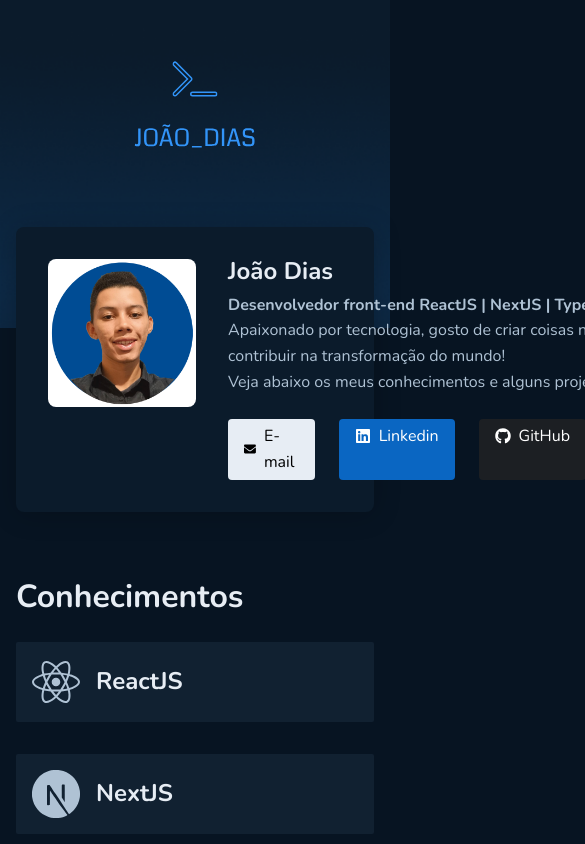
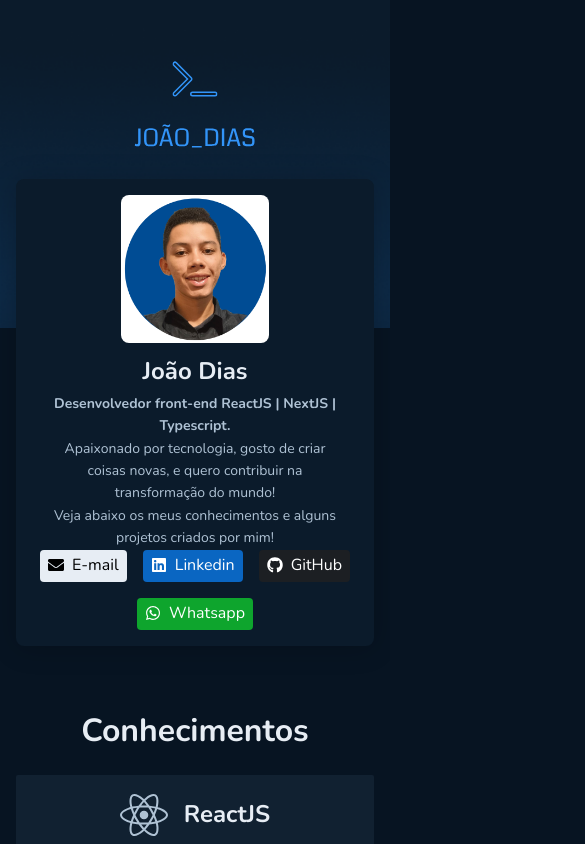
Before and after one commit to joaoeduardodias/portfolio-dev, a Next.js app: page / in a window 390 px wide. Shown: the top 844 px of the page, 585 px wide, since content can reach past the window. Built offline with nearby package versions, Linux system fonts and the light colour scheme.

Commit message:
feat: add responsive

```diff
--- a/src/components/FormContact/styles.ts
+++ b/src/components/FormContact/styles.ts
@@ -1,8 +1,13 @@
 import styled from 'styled-components'
 
 export const FormContactContainer = styled.form`
+  --grid-item--max-width: calc((100% - 1rem) / 2);
   display: grid;
-  grid-template-columns: repeat(auto-fit, minmax(25rem, 1fr));
+  /* grid-template-columns: repeat(auto-fit, minmax(18rem, 1fr)); */
+  grid-template-columns: repeat(
+    auto-fit,
+    minmax(max(18rem, var(--grid-item--max-width)), 1fr)
+  );
   grid-gap: 1rem;
   grid-auto-flow: dense;
   margin-bottom: 5rem;
@@ -31,6 +36,10 @@
 
     &:hover {
       background: #0f7722;
+    }
+    @media (max-width: 430px) {
+      margin-left: 0;
+      width: 100%;
     }
   }
 `
--- a/src/components/ListProjects/Project/styles.ts
+++ b/src/components/ListProjects/Project/styles.ts
@@ -59,6 +59,13 @@
       a {
         opacity: 1;
       }
+    }
+  }
+  @media (max-width: 460px) {
+    transform: translateY(none);
+
+    ${ImageContainer} {
+      transform: scale(1);
     }
   }
 `
--- a/src/components/ListProjects/styles.ts
+++ b/src/components/ListProjects/styles.ts
@@ -7,11 +7,14 @@
     color: ${({ theme }) => theme.colors['base-title']};
     font-weight: 700;
     margin-bottom: 1.5rem;
+    @media (max-width: 460px) {
+      text-align: center;
+    }
   }
 
   > ul {
     display: grid;
-    grid-template-columns: repeat(auto-fit, minmax(18rem, 22.5rem));
+    grid-template-columns: repeat(auto-fit, minmax(18rem, 1fr));
     grid-gap: 2rem;
   }
 `
--- a/src/styles/pages/home.ts
+++ b/src/styles/pages/home.ts
@@ -5,6 +5,10 @@
   max-width: 1180px;
   padding: 1rem;
   margin: 0 auto;
+
+  @media (max-width: 1024px) {
+    max-width: 864px;
+  }
 `
 
 export const InfoContainer = styled.div`
@@ -31,6 +35,14 @@
     justify-content: space-between;
     align-items: flex-start;
   }
+
+  @media (max-width: 462px) {
+    padding: 1rem;
+    gap: 1rem;
+    flex-direction: column;
+    align-items: center;
+    margin-top: -10.3rem;
+  }
 `
 
 export const InfoContent = styled.div`
@@ -38,17 +50,31 @@
     font-size: ${({ theme }) => theme.textSizes['title-title-l']};
     color: ${({ theme }) => theme.colors['base-title']};
     margin-bottom: 0.5rem;
+    @media (max-width: 462px) {
+      text-align: center;
+    }
   }
   p {
     font-size: ${({ theme }) => theme.textSizes['text-text-m']};
     line-height: 160%;
     margin-bottom: 1.5rem;
+    @media (max-width: 462px) {
+      font-size: ${({ theme }) => theme.textSizes['text-text-s']};
+      width: 90%;
+      margin: 0 auto;
+      text-align: center;
+    }
   }
 `
 
 export const ListInfos = styled.ul`
   display: flex;
+  flex-wrap: wrap;
   gap: 1.5rem;
+  @media (max-width: 780px) {
+    justify-content: center;
+    gap: 1rem;
+  }
 `
 export const BaseButtonContact = styled.li`
   border-radius: 4px;
@@ -62,6 +88,9 @@
     padding: 0.3rem 1rem;
 
     gap: 0.5rem;
+    @media (max-width: 780px) {
+      padding: 0.2rem 0.5rem;
+    }
   }
   svg {
     font-size: 1rem;
@@ -104,7 +133,7 @@
 `
 export const TechnologiesContainer = styled.section`
   display: grid;
-  grid-template-columns: repeat(auto-fit, minmax(18rem, 22.5rem));
+  grid-template-columns: repeat(auto-fit, minmax(18rem, 1fr));
   grid-gap: 2rem;
   grid-auto-flow: dense;
   margin-bottom: 4rem;
@@ -115,6 +144,9 @@
     font-size: ${({ theme }) => theme.textSizes['title-title-xl']};
     color: ${({ theme }) => theme.colors['base-title']};
     font-weight: 700;
+    @media (max-width: 460px) {
+      text-align: center;
+    }
   }
 `
 export const Technology = styled.div`
@@ -171,4 +203,8 @@
       background-position: 100% 50%;
     }
   }
+
+  @media (max-width: 460px) {
+    justify-content: center;
+  }
 `
```
